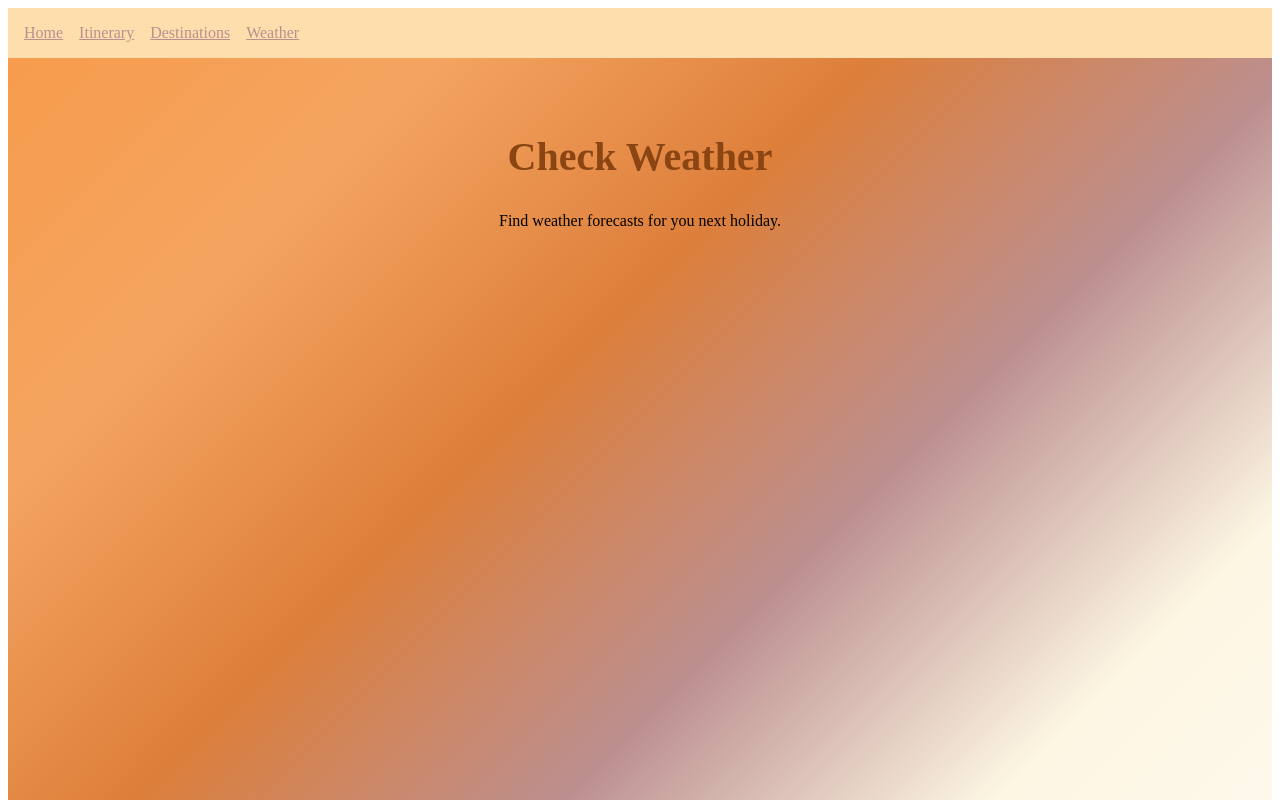
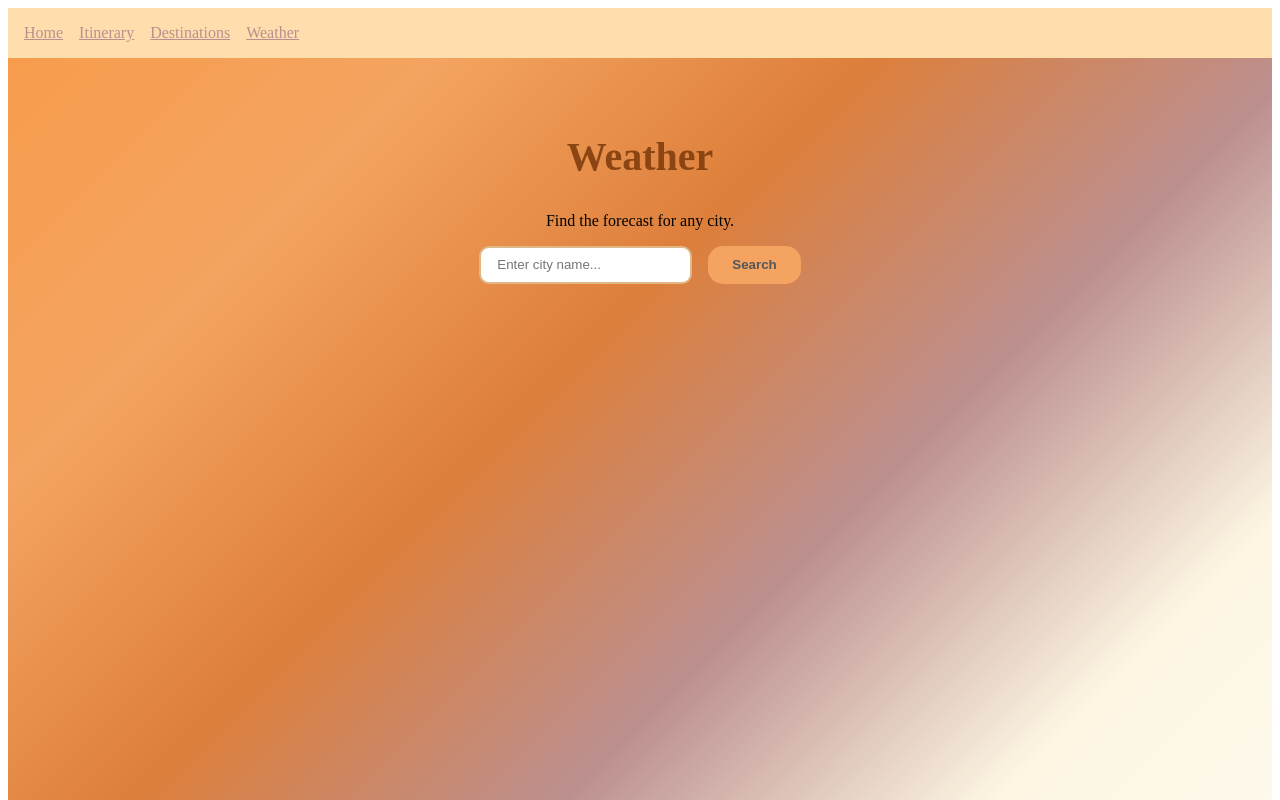
Before and after one commit to NeoFrontendDev/Travel_Planner, a React (Vite) app in the folder travel-planner/: page /weather in a window 1280 px wide. Shown: the top 800 px of the page. Built offline with nearby package versions, Linux system fonts and the light colour scheme.

Commit message:
Update Weather.jsx
Weather page updated, modifications still needed.

```diff
--- a/travel-planner/src/pages/Weather.jsx
+++ b/travel-planner/src/pages/Weather.jsx
@@ -1,10 +1,57 @@
-import React from "react";
+import React, { useState } from "react";
 
 function Weather() {
+    const [city, setCity] = useState("");
+    const [weather, setWeather] = useState(null);
+    const [forecast, setForecast] = useState([]);
+    const [error, setError] = useState("");
+
+    const API_KEY = "5c482896325becf724a7a78e77397cd3";
+
+    const fetchWeather = async () => {
+        if (!city) return;
+
+        try {
+            const res = await fetch(
+                `https://api.openweathermap.org/data/2.5/weather?q=${city}&units=metric&appid=${API_KEY}`
+            );
+
+            if (!res.ok) {
+                setError("City not found. Try again.");
+                setWeather(null);
+                setForecast(null);
+                return;
+            }
+
+            const data = await res.json();
+            setError("");
+            setWeather(data);
+
+            const res2 = await fetch(
+                `https://api.openweathermap.org/data/2.5/forecast?q=${city}&units=metric&appid=${API_KEY}`
+            )
+        } catch (err){
+            setError("Something went wrong.");
+        }
+    };
     return (
         <div className="page">
-            <h1>Check Weather</h1>
-            <p>Find weather forecasts for you next holiday.</p>
+            <h1>Weather</h1>
+            <p className="subtitle">Find the forecast for any city.</p>
+            <div className="trip-form">
+                <input type="text" placeholder="Enter city name..." value={city} onChange={(e) => setCity(e.target.value)} />
+                <button onClick={fetchWeather}>Search</button>
+            </div>
+
+            {error && <p className="error">{error}</p>}
+
+            {weather && (
+                <div className="weather-box">
+                    <h2>{weather.name}</h2>
+                    <p className="temp">{weather.main.temp}°C</p>
+                    <p>{weather.weather[0].description}</p>
+                </div>
+            )}
         </div>
     );
 }
```
